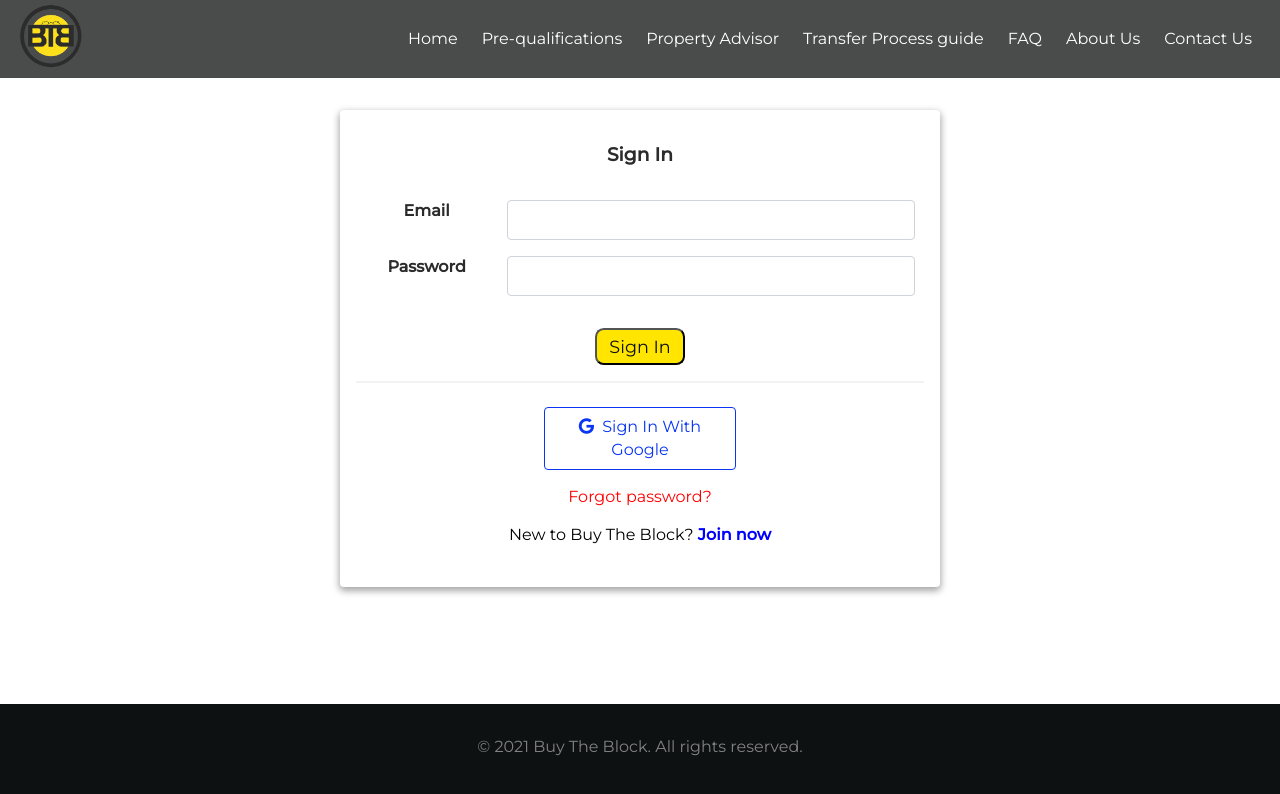
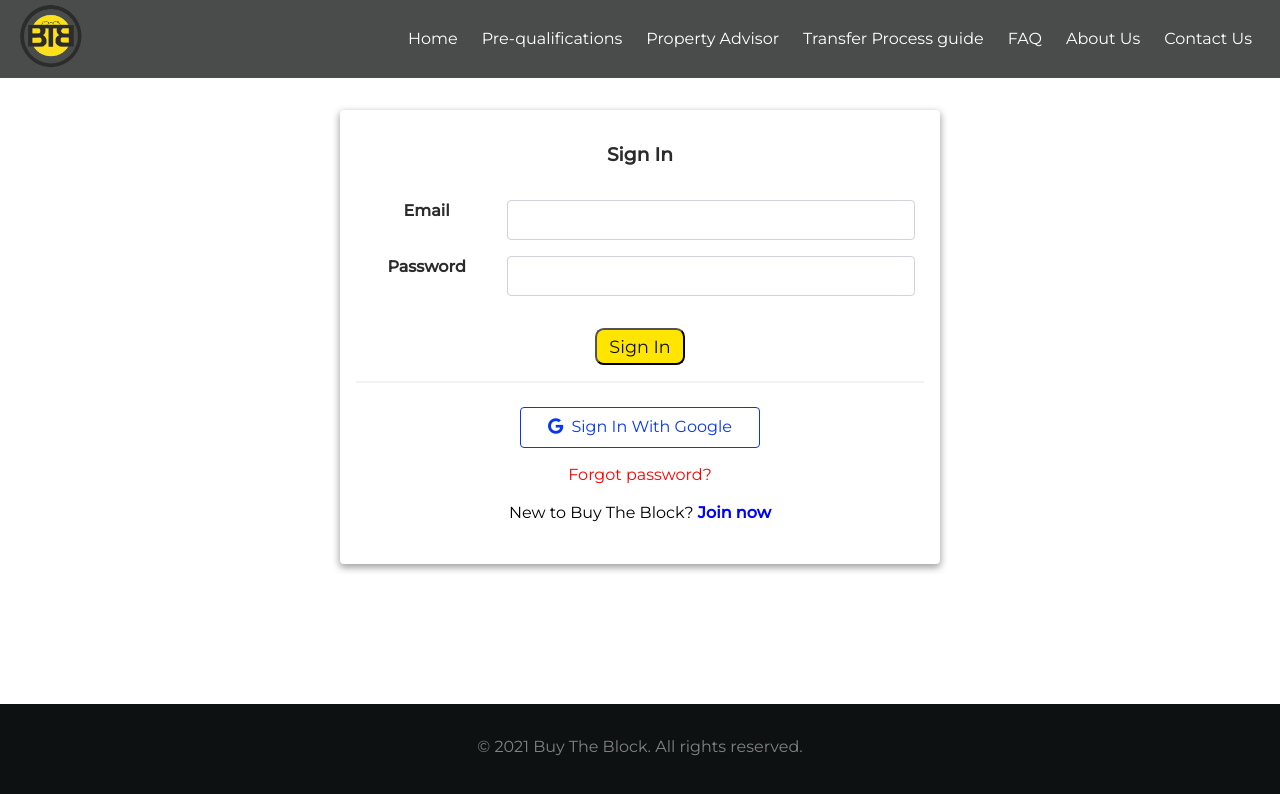
Before and after one commit to dkshab/buytheblock-typescript, a React (Create React App) app: page /signin in a window 1280 px wide. Shown: the top 794 px of the page. Built offline with nearby package versions, Linux system fonts and the light colour scheme; no server answers.

Commit message:
fixed width of Google Sign In

```diff
--- a/src/sass/_signin.scss
+++ b/src/sass/_signin.scss
@@ -74,7 +74,7 @@
     color: $mid-blue;
     border: 1px solid $mid-blue;
     padding: 0.5rem;
-    width: 12rem;
+    width: 15rem;
     text-align: center;
 
     margin: 0 0 0.5rem 0;
--- a/src/utilities/firebase.ts
+++ b/src/utilities/firebase.ts
@@ -24,7 +24,7 @@ export const storage = firebase.storage();
 export const provider = new firebase.auth.GoogleAuthProvider();
 export const signInWithGoogle = () =>
   auth.signInWithPopup(provider).then(() => {
-    window.location.replace("/home");
+    window.location.replace("/");
   });
 
 export const signOut = () => auth.signOut();
```
